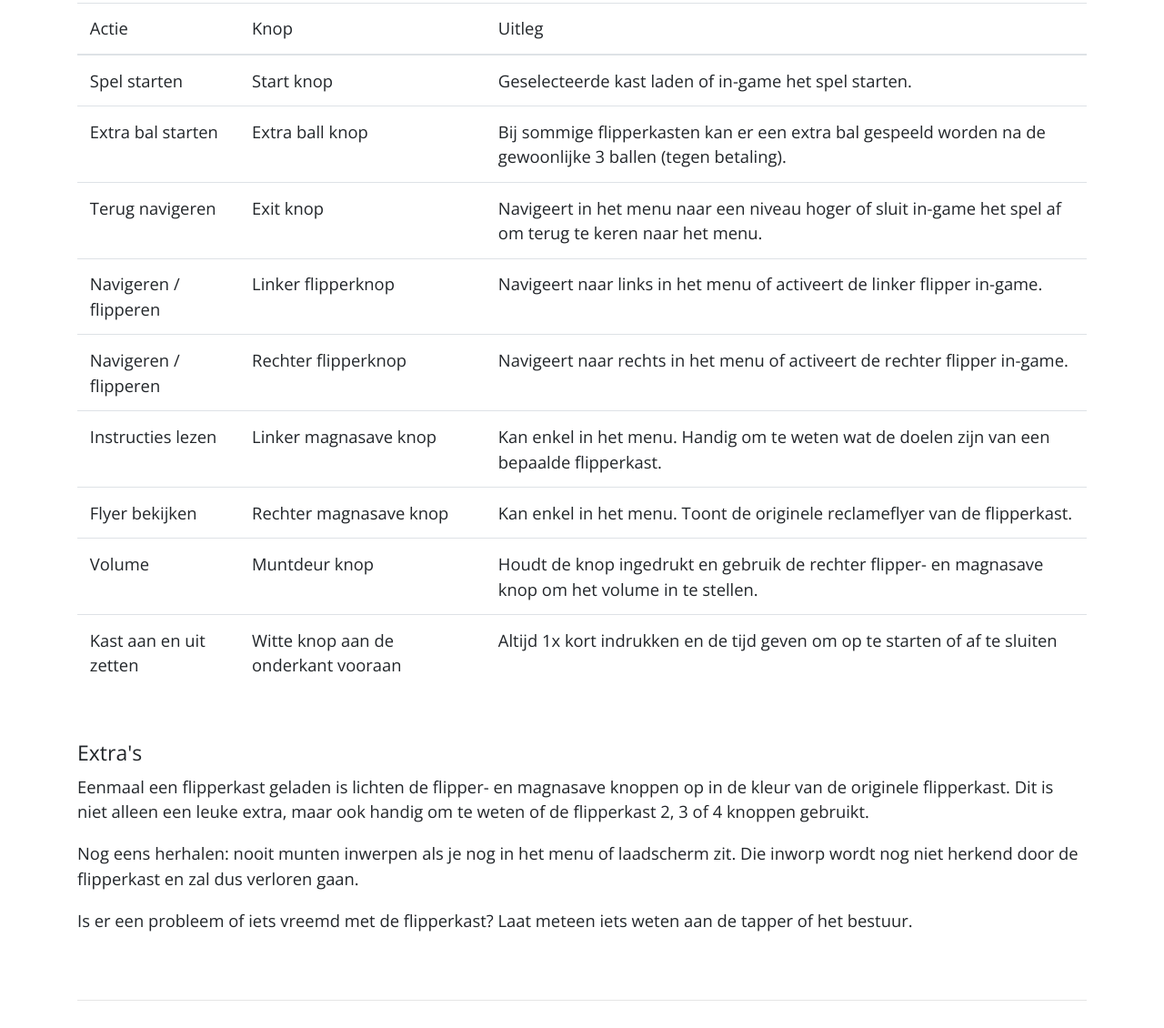
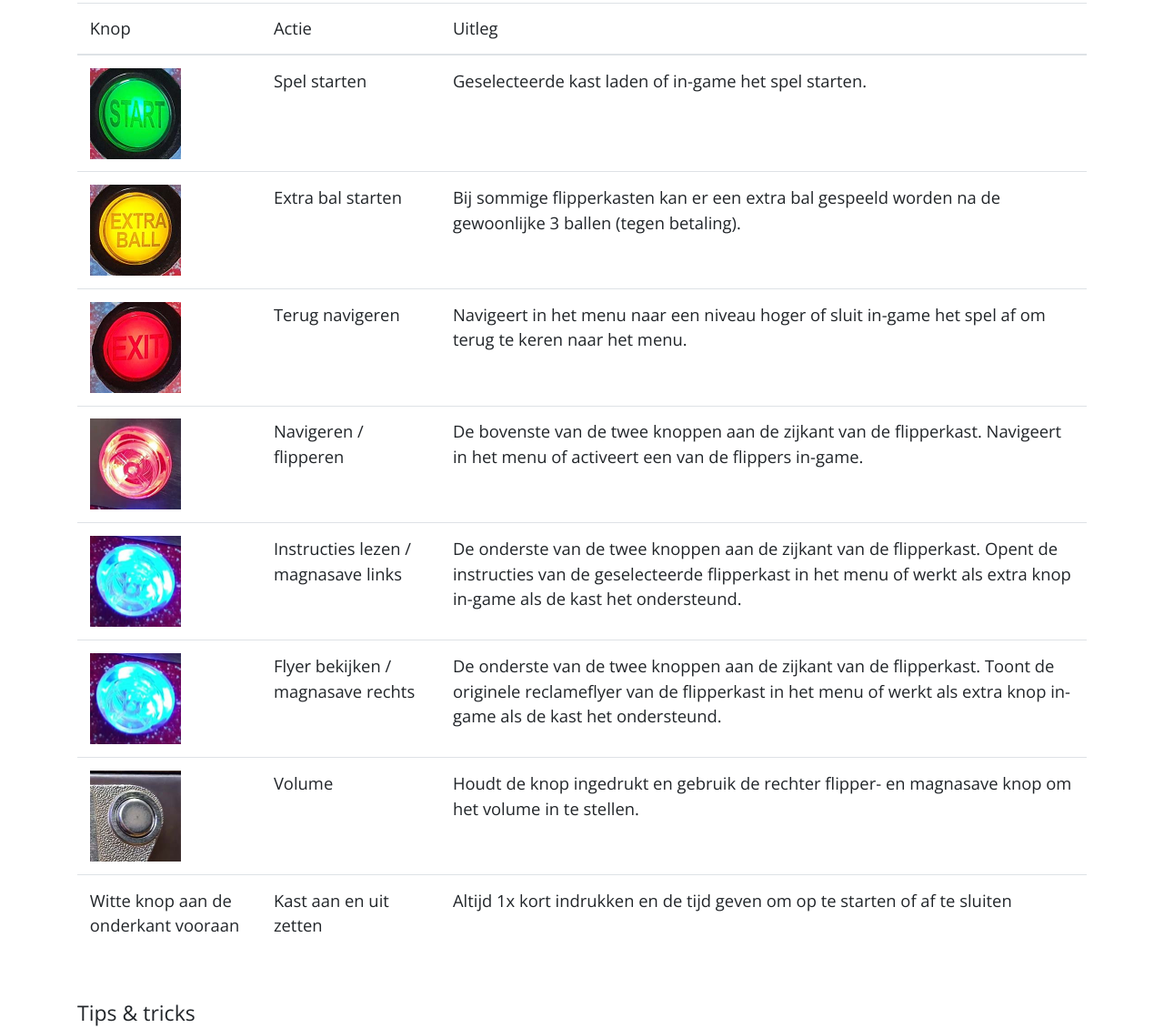
Before and after one commit to JeugdhuisTronk/website, a plain HTML site: page flipperkast.html in a window 1280 px wide. Shown: the part 1625-2755 px from the top of the page at 91% size. Drawn offline with nearby package versions, Linux system fonts and the light colour scheme.

Commit message:
Added images for vortex buttons

```diff
--- a/flipperkast.html
+++ b/flipperkast.html
@@ -228,76 +228,115 @@
           <table class="table table-hover mt-4">
             <thead>
               <tr>
+                <th scope="col">Knop</th>
                 <th scope="col">Actie</th>
-                <th scope="col">Knop</th>
                 <th scope="col">Uitleg</th>
               </tr>
             </thead>
             <tbody>
               <tr>
+                <td>
+                  <img
+                    src="./resources/img/vortex/vortex-start-button.jpg"
+                    alt="Start knop"
+                    class="img-fluid vortex-button-img"
+                  />
+                </td>
                 <td>Spel starten</td>
-                <td>Start knop</td>
                 <td>Geselecteerde kast laden of in-game het spel starten.</td>
               </tr>
               <tr>
+                <td>
+                  <img
+                    src="./resources/img/vortex/vortex-extra-ball-button.jpg"
+                    alt="Extra ball knop"
+                    class="img-fluid vortex-button-img"
+                  />
+                </td>
                 <td>Extra bal starten</td>
-                <td>Extra ball knop</td>
                 <td>
                   Bij sommige flipperkasten kan er een extra bal gespeeld worden
                   na de gewoonlijke 3 ballen (tegen betaling).
                 </td>
               </tr>
               <tr>
+                <td>
+                  <img
+                    src="./resources/img/vortex/vortex-exit-button.jpg"
+                    alt="Exit knop"
+                    class="img-fluid vortex-button-img"
+                  />
+                </td>
                 <td>Terug navigeren</td>
-                <td>Exit knop</td>
                 <td>
                   Navigeert in het menu naar een niveau hoger of sluit in-game
                   het spel af om terug te keren naar het menu.
                 </td>
               </tr>
               <tr>
+                <td>
+                  <img
+                    src="./resources/img/vortex/vortex-flipper-button.jpg"
+                    alt="Flipper knop"
+                    class="img-fluid vortex-button-img"
+                  />
+                </td>
                 <td>Navigeren / flipperen</td>
-                <td>Linker flipperknop</td>
                 <td>
-                  Navigeert naar links in het menu of activeert de linker
-                  flipper in-game.
+                  De bovenste van de twee knoppen aan de zijkant van de
+                  flipperkast. Navigeert in het menu of activeert een van de
+                  flippers in-game.
                 </td>
               </tr>
               <tr>
-                <td>Navigeren / flipperen</td>
-                <td>Rechter flipperknop</td>
                 <td>
-                  Navigeert naar rechts in het menu of activeert de rechter
-                  flipper in-game.
+                  <img
+                    src="./resources/img/vortex/vortex-magnasave-button.jpg"
+                    alt="Magna save knop"
+                    class="img-fluid vortex-button-img"
+                  />
+                </td>
+                <td>Instructies lezen / magnasave links</td>
+                <td>
+                  De onderste van de twee knoppen aan de zijkant van de
+                  flipperkast. Opent de instructies van de geselecteerde
+                  flipperkast in het menu of werkt als extra knop in-game als de
+                  kast het ondersteund.
                 </td>
               </tr>
               <tr>
-                <td>Instructies lezen</td>
-                <td>Linker magnasave knop</td>
                 <td>
-                  Kan enkel in het menu. Handig om te weten wat de doelen zijn
-                  van een bepaalde flipperkast.
+                  <img
+                    src="./resources/img/vortex/vortex-magnasave-button.jpg"
+                    alt="Magna save knop"
+                    class="img-fluid vortex-button-img"
+                  />
+                </td>
+                <td>Flyer bekijken / magnasave rechts</td>
+                <td>
+                  De onderste van de twee knoppen aan de zijkant van de
+                  flipperkast. Toont de originele reclameflyer van de
+                  flipperkast in het menu of werkt als extra knop in-game als de
+                  kast het ondersteund.
                 </td>
               </tr>
               <tr>
-                <td>Flyer bekijken</td>
-                <td>Rechter magnasave knop</td>
                 <td>
-                  Kan enkel in het menu. Toont de originele reclameflyer van de
-                  flipperkast.
+                  <img
+                    src="./resources/img/vortex/vortex-coin-door-button.jpg"
+                    alt="Muntdeur knop"
+                    class="img-fluid vortex-button-img"
+                  />
                 </td>
-              </tr>
-              <tr>
                 <td>Volume</td>
-                <td>Muntdeur knop</td>
                 <td>
                   Houdt de knop ingedrukt en gebruik de rechter flipper- en
                   magnasave knop om het volume in te stellen.
                 </td>
               </tr>
               <tr>
+                <td>Witte knop aan de onderkant vooraan</td>
                 <td>Kast aan en uit zetten</td>
-                <td>Witte knop aan de onderkant vooraan</td>
                 <td>
                   Altijd 1x kort indrukken en de tijd geven om op te starten of
                   af te sluiten
@@ -306,7 +345,14 @@
             </tbody>
           </table>
 
-          <h5 class="mt-5">Extra's</h5>
+          <h5 class="mt-5">Tips & tricks</h5>
+
+          <p>
+            Geen idee wat je moet doen bij een bepaalde flipperkast? Druk in het
+            menu op de linker magnasave knop om de instructies te lezen. Daarin
+            staat altijd welke doelen er zijn in het spel. Dit helpt je meestal
+            goed op weg.
+          </p>
 
           <p>
             Eenmaal een flipperkast geladen is lichten de flipper- en magnasave
@@ -323,7 +369,7 @@
 
           <p>
             Is er een probleem of iets vreemd met de flipperkast? Laat meteen
-            iets weten aan de tapper of het bestuur.
+            iets weten aan de tapper of het bestuur!
           </p>
         </div>
       </div>
--- a/resources/css/style.css
+++ b/resources/css/style.css
@@ -202,13 +202,12 @@ th {
   transform: translate(-50%, -50%);
 }
 
-/* .flipperkast-img {
-  float: right;
-  width: 30%;
-} */
-
 .instructions-card {
   border-radius: 2rem;
+}
+
+.vortex-button-img {
+  width: 100px;
 }
 
 /* Small breakpoint */
```
Also changed, not shown: resources/img/vortex/vortex-coin-door-button.jpg (added), resources/img/vortex/vortex-exit-button.jpg (added), resources/img/vortex/vortex-extra-ball-button.jpg (added), resources/img/vortex/vortex-flipper-button.jpg (added), resources/img/vortex/vortex-magnasave-button.jpg (added), resources/img/vortex/vortex-start-button.jpg (added).
